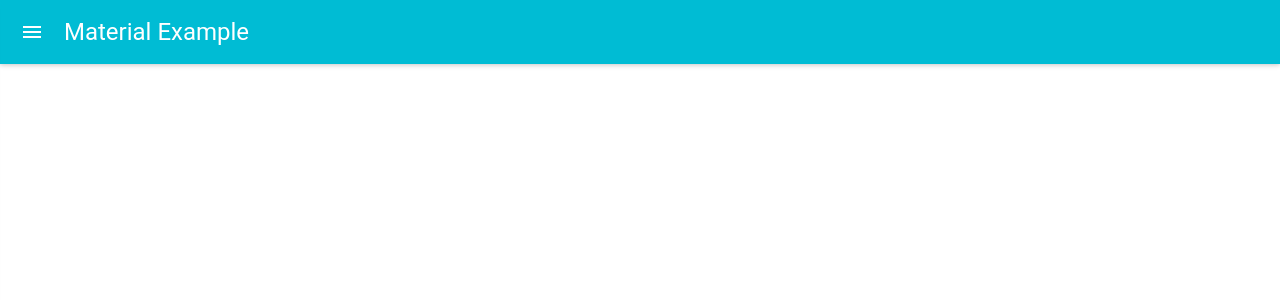
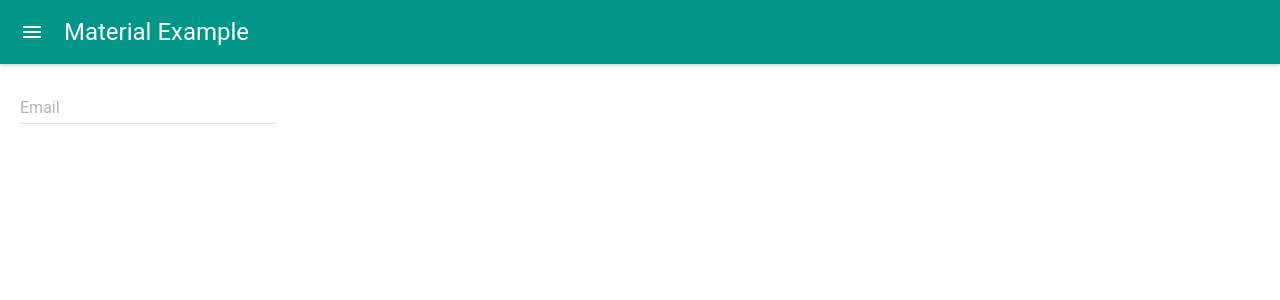
Before and after one commit to ChristopherZev/materialui_testing, a React (Create React App) app: page / in a window 1280 px wide. Shown: the top 300 px of the page. Built offline with nearby package versions, Linux system fonts and the light colour scheme; what react-tap-event-plugin would draw is missing.

Commit message:
Added and created my own muiTheme with imported material ui colors, added from new div, form, and nested TextField component with hintText.

```diff
--- a/src/App.js
+++ b/src/App.js
@@ -1,12 +1,27 @@
 import React, { Component } from 'react';
-import injectTapEventPlugin from 'react-tap-event-plugin';
 import MuiThemeProvider from 'material-ui/styles/MuiThemeProvider';
 import AppBar from 'material-ui/AppBar';
 import Drawer from 'material-ui/Drawer';
 import {List, ListItem} from 'material-ui/List';
+import getMuiTheme from 'material-ui/styles/getMuiTheme';
+import {teal500, tealA100} from 'material-ui/styles/colors';
+import TextField from 'material-ui/TextField';
+import injectTapEventPlugin from 'react-tap-event-plugin';
 import './App.css';
 
 injectTapEventPlugin();
+
+const muiTheme = getMuiTheme({
+  palette: {
+    primary1Color: teal500,
+    accent1Color: tealA100
+  }
+});
+
+const contentStyle = {
+  padding: '20px'
+
+};
 
 class App extends Component {
   constructor () {
@@ -24,7 +39,7 @@ class App extends Component {
 
   render() {
     return (
-      <MuiThemeProvider>
+      <MuiThemeProvider muiTheme={muiTheme}>
         <div>
           <AppBar title="Material Example" onLeftIconButtonTouchTap={()=> this._toggleDrawer()}/>
           <Drawer open={this.state.drawerOpened} docked={false} onRequestChange={()=> this._toggleDrawer()}>
@@ -34,6 +49,11 @@ class App extends Component {
               <ListItem>Third Item</ListItem>
             </List>
           </Drawer>
+          <div style={contentStyle}>
+            <form action="">
+              <TextField hintText="Email"/>
+            </form>
+          </div>
         </div>
 
       </MuiThemeProvider>
```
